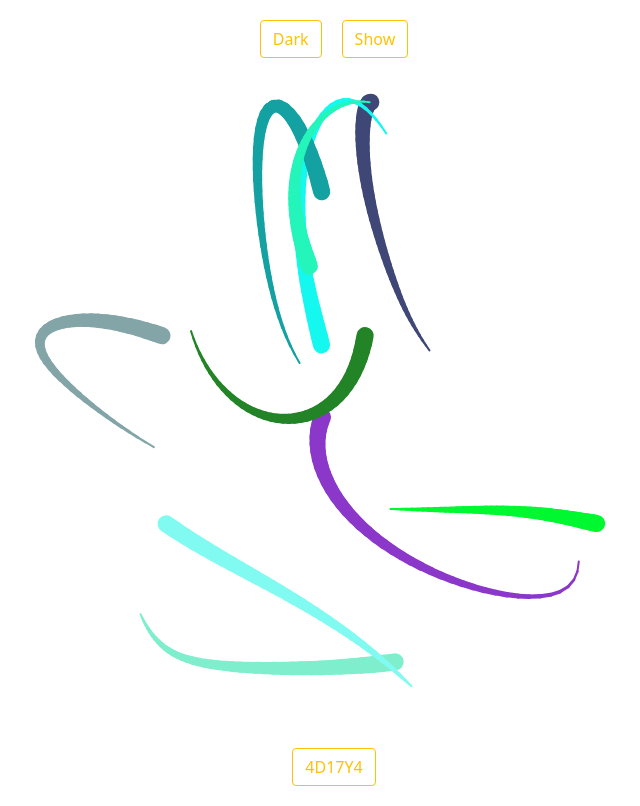
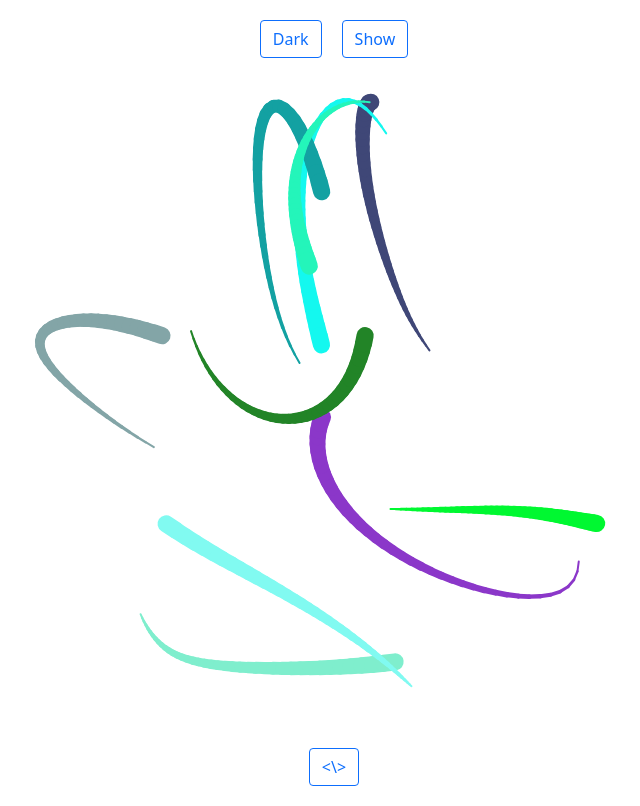
Before and after one commit to 4D17Y4/Chaos, a plain HTML site: page index.html in a window 1280 px wide. Both pictures are taken after a click on the element "Light". Shown: the whole page, without its empty margins (306-946 px from the left). Drawn offline with nearby package versions, Linux system fonts and the light colour scheme.

Commit message:
minor improvements

```diff
--- a/scripts/script.js
+++ b/scripts/script.js
@@ -1,16 +1,5 @@
 // add on click listerner to night
 var dark = true;
-var themeButton = document.getElementById("theme");
-themeButton.addEventListener("click", function (e) {
-  if (dark) {
-    document.body.className = "";
-    themeButton.innerHTML = "Dark";
-  } else {
-    document.body.className = "dark";
-    themeButton.innerHTML = "Light";
-  }
-  dark = !dark;
-});
 
 var show = document.getElementById("show");
 show.addEventListener("click", function (e) {
@@ -20,6 +9,25 @@ show.addEventListener("click", function (e) {
     show.innerHTML = "Show";
   }
   drawAll = !drawAll;
+});
+
+var themeButton = document.getElementById("theme");
+themeButton.addEventListener("click", function (e) {
+  var githubButton = document.getElementById("github");
+  if (dark) {
+    document.body.className = "";
+    themeButton.className = "btn btn-outline-primary";
+    githubButton.className = "btn btn-outline-primary";
+    show.className = "btn btn-outline-primary";
+    themeButton.innerHTML = "Dark";
+  } else {
+    document.body.className = "dark";
+    show.className = "btn btn-outline-warning";
+    githubButton.className = "btn btn-outline-warning";
+    themeButton.className = "btn btn-outline-warning";
+    themeButton.innerHTML = "Light";
+  }
+  dark = !dark;
 });
 
 function getRandomColor() {
```
Also changed, not shown: index.html (+1 -1 lines).
